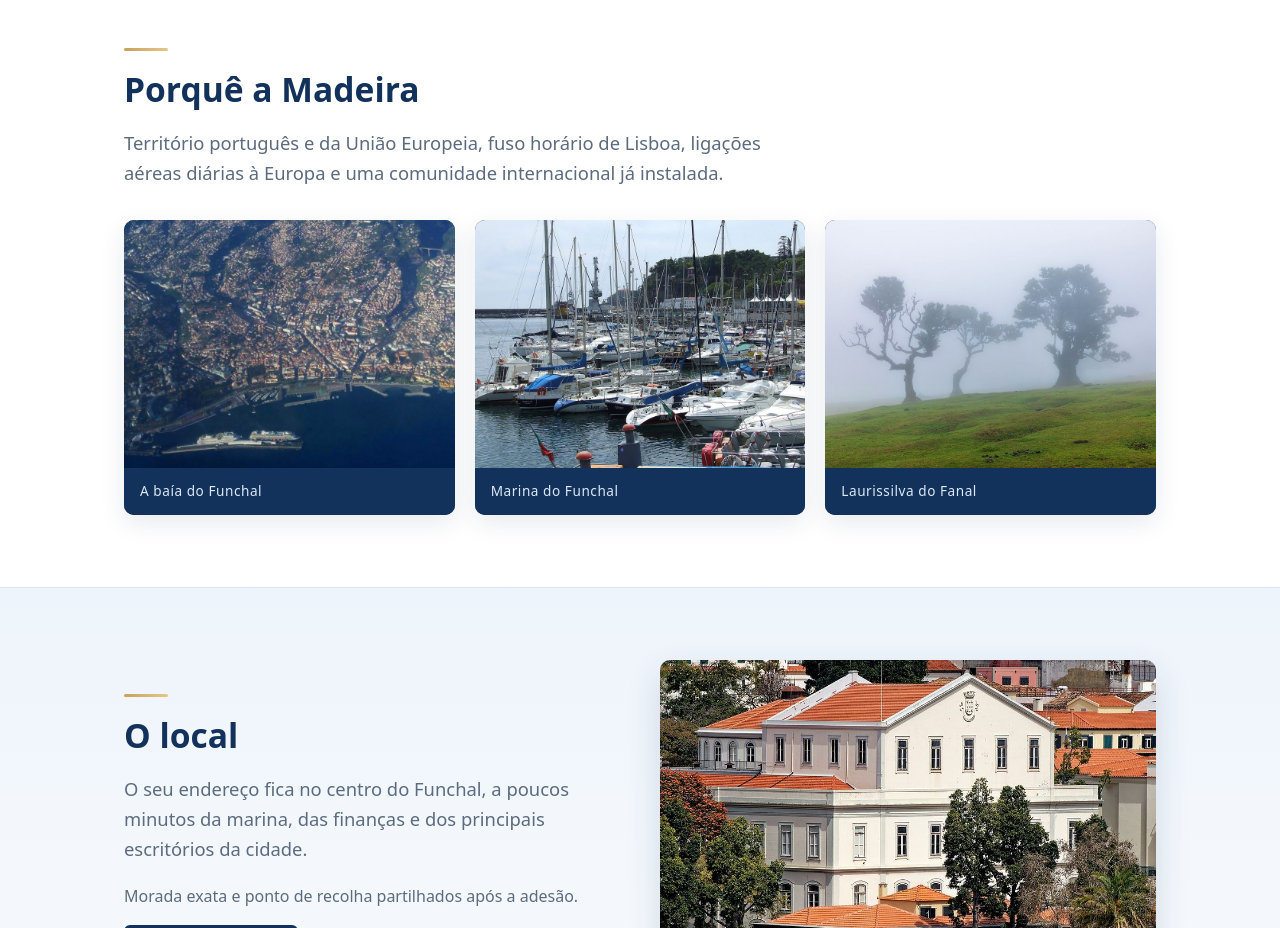
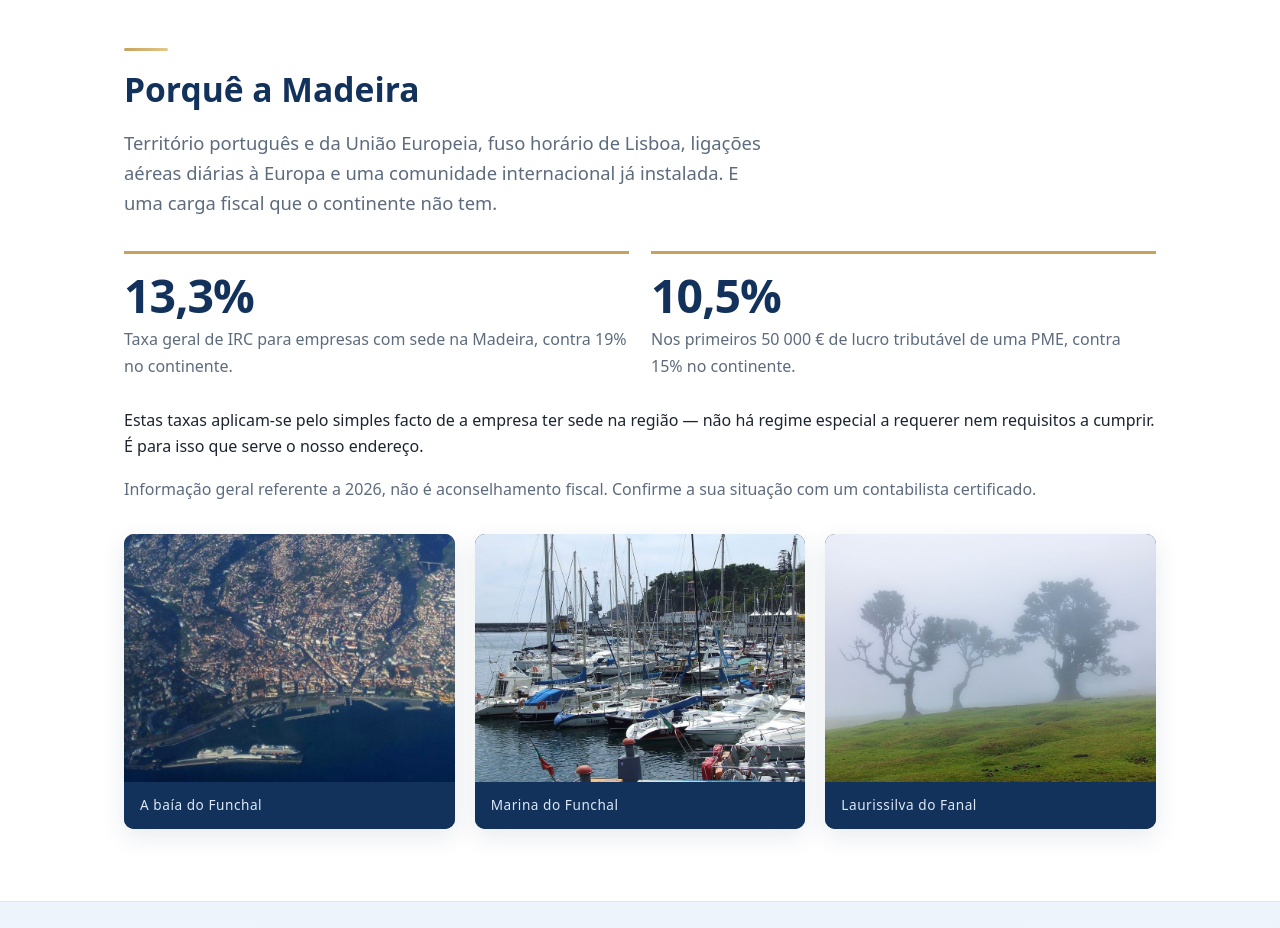
Before and after one commit to Azevedo89/madeira-virtual-office, a plain HTML site: page index.html in a window 1280 px wide. Shown: the part 1660-2588 px from the top of the page. Drawn offline with Linux system fonts and the light colour scheme.

Commit message:
Porquê a Madeira: argumento fiscal regional em vez de só paisagem
A secção "A ilha" só tinha fotos e uma frase genérica. Passa a mostrar as
duas taxas de IRC que valem para qualquer empresa com sede na região
(13,3% geral e 10,5% nos primeiros 50 000 € de uma PME, contra 19% e 15%
no continente), com nota de que não é aconselhamento fiscal.

Deliberadamente sem qualquer referência ao CINM: exige licenciamento,
postos de trabalho e investimento mínimo que o cliente de virtual office
não cumpre, e anunciá-lo seria prometer o que não se entrega.

De caminho, corrige o email na via de erro do formulário, que estava sem
o hífen (info@madeiravirtualoffice.com) e não existe.

Co-Authored-By: Claude Opus 5 (1M context) <noreply@anthropic.com>

```diff
--- a/index.html
+++ b/index.html
@@ -93,7 +93,22 @@
 
 <section id="madeira" class="wrap section">
   <h2>Porquê a Madeira</h2>
-  <p class="lead">Território português e da União Europeia, fuso horário de Lisboa, ligações aéreas diárias à Europa e uma comunidade internacional já instalada.</p>
+  <p class="lead">Território português e da União Europeia, fuso horário de Lisboa, ligações aéreas diárias à Europa e uma comunidade internacional já instalada. E uma carga fiscal que o continente não tem.</p>
+
+  <ul class="figs">
+    <li>
+      <strong>13,3%</strong>
+      <span>Taxa geral de IRC para empresas com sede na Madeira, contra 19% no continente.</span>
+    </li>
+    <li>
+      <strong>10,5%</strong>
+      <span>Nos primeiros 50 000 € de lucro tributável de uma PME, contra 15% no continente.</span>
+    </li>
+  </ul>
+
+  <p>Estas taxas aplicam-se pelo simples facto de a empresa ter sede na região — não há regime especial a requerer nem requisitos a cumprir. É para isso que serve o nosso endereço.</p>
+  <p class="muted">Informação geral referente a 2026, não é aconselhamento fiscal. Confirme a sua situação com um contabilista certificado.</p>
+
   <div class="gallery">
     <figure>
       <img src="images/funchal-aerial.jpg" alt="Vista aérea da baía do Funchal" loading="lazy" width="900" height="650">
--- a/main.js
+++ b/main.js
@@ -45,7 +45,7 @@
       msg.textContent = 'Recebido. Respondemos no mesmo dia útil.';
       msg.className = 'form-msg ok';
     } catch {
-      msg.innerHTML = 'Não foi possível enviar. Escreva para <a href="mailto:info@madeiravirtualoffice.com">info@madeiravirtualoffice.com</a>.';
+      msg.innerHTML = 'Não foi possível enviar. Escreva para <a href="mailto:info@madeira-virtualoffice.com">info@madeira-virtualoffice.com</a>.';
       msg.className = 'form-msg err';
     } finally {
       btn.disabled = false;
@@ -57,7 +57,7 @@
 (() => {
   if (matchMedia('(prefers-reduced-motion: reduce)').matches) return;
   const alvos = document.querySelectorAll(
-    '.section h2, .section .lead, .card, .gallery figure, .steps li, #faq details, .split > *, .form, .section .muted'
+    '.section h2, .section .lead, .card, .figs li, .gallery figure, .steps li, #faq details, .split > *, .form, .section .muted'
   );
   const io = new IntersectionObserver((entradas) => {
     for (const e of entradas) {
--- a/styles.css
+++ b/styles.css
@@ -162,3 +162,11 @@ footer a{color:var(--gold)}
   transition:opacity .6s cubic-bezier(.22,.61,.36,1),transform .6s cubic-bezier(.22,.61,.36,1)}
 .reveal.in{opacity:1;transform:none}
 @media (prefers-reduced-motion:reduce){.reveal{opacity:1;transform:none;transition:none}}
+
+/* números fiscais */
+.figs{list-style:none;padding:0;display:grid;gap:22px;margin:32px 0 28px;
+  grid-template-columns:repeat(auto-fit,minmax(240px,1fr))}
+.figs li{display:grid;gap:8px;padding-top:18px;border-top:3px solid var(--gold);align-content:start}
+.figs strong{font-size:clamp(2.2rem,5vw,2.9rem);line-height:1;color:var(--navy);
+  letter-spacing:-.02em;font-variant-numeric:tabular-nums}
+.figs span{color:var(--muted)}
```
